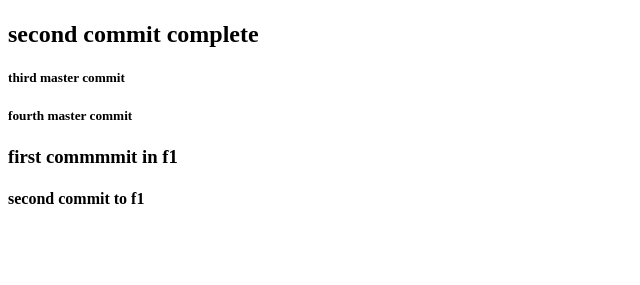
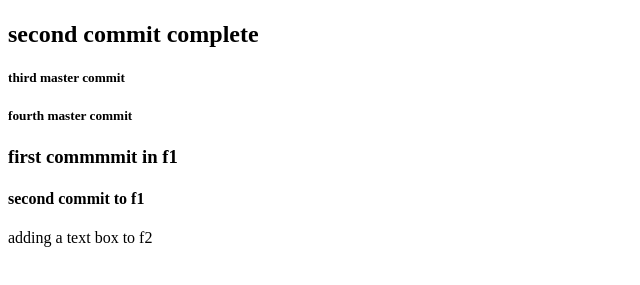
Before and after one commit to lukebaldock/GitHubPractice, a plain HTML site: page index.html in a window 1280 px wide. Shown: the part 59-344 px from the top of the page, without its empty margins (0-640 px from the left). Drawn offline with Linux system fonts and the light colour scheme.

Commit message:
first commit to f2

```diff
--- a/index.html
+++ b/index.html
@@ -12,5 +12,7 @@
 	<h3>first commmmit in f1</h3>
 	<h4>second commit to f1</h4>
 
+	<p>adding a text box to f2</p>
+
 </body>
 </html>
```
